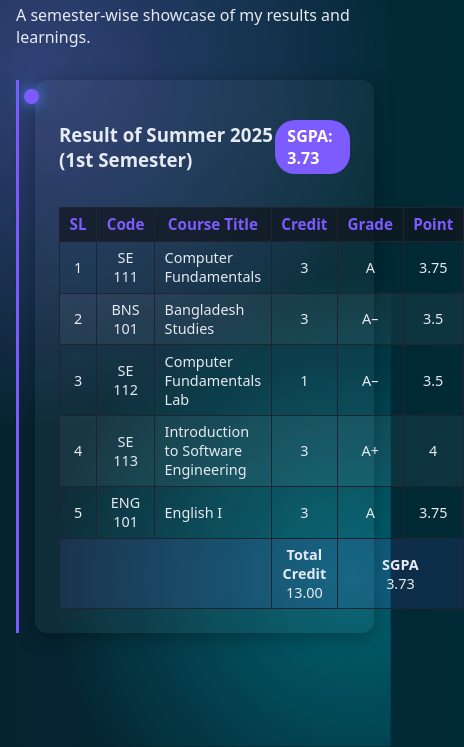
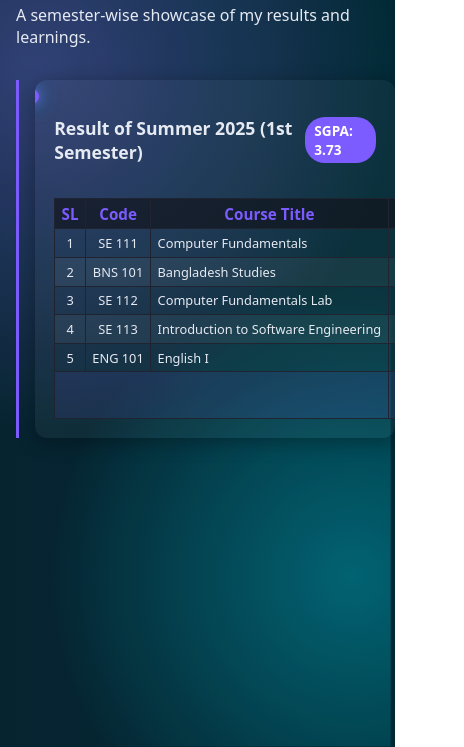
Before and after one commit to rudro-kalix/shortport, a plain HTML site: page journey.html in a window 390 px wide. Shown: the part 97-844 px from the top of the page, 464 px wide, since content can reach past the window. Drawn offline with Linux system fonts and the light colour scheme.

Commit message:
styles.css

```diff
--- a/styles.css
+++ b/styles.css
@@ -506,3 +506,39 @@ body::before, body::after {
 .course-table.neat tfoot td {
   background: rgba(124,92,255,0.1);
 }
+/* Responsive Journey Cards */
+.journey-card {
+  background: rgba(255,255,255,0.04);
+  border-radius: 12px;
+  padding: 1.2rem;
+  margin: 1rem auto 2rem;
+  box-shadow: 0 4px 20px rgba(0,0,0,0.3);
+  max-width: 900px;
+  width: 95%;           /* shrink on small screens */
+  overflow-x: auto;     /* allow horizontal scroll if content too wide */
+}
+
+/* Make tables responsive inside cards */
+.journey-card table {
+  width: 100%;
+  border-collapse: collapse;
+  min-width: 500px;     /* prevent table from squishing too much */
+  display: block;       /* ensures horizontal scrolling */
+  overflow-x: auto;
+  white-space: nowrap;
+}
+
+/* Adjust typography for mobile */
+@media (max-width: 600px) {
+  .journey-header h3 {
+    font-size: 1.1rem;
+  }
+  .sgpa-badge {
+    font-size: 0.85rem;
+    padding: 0.25rem 0.6rem;
+  }
+  .course-table th, .course-table td {
+    font-size: 0.8rem;
+    padding: 0.3rem 0.4rem;
+  }
+}
```
